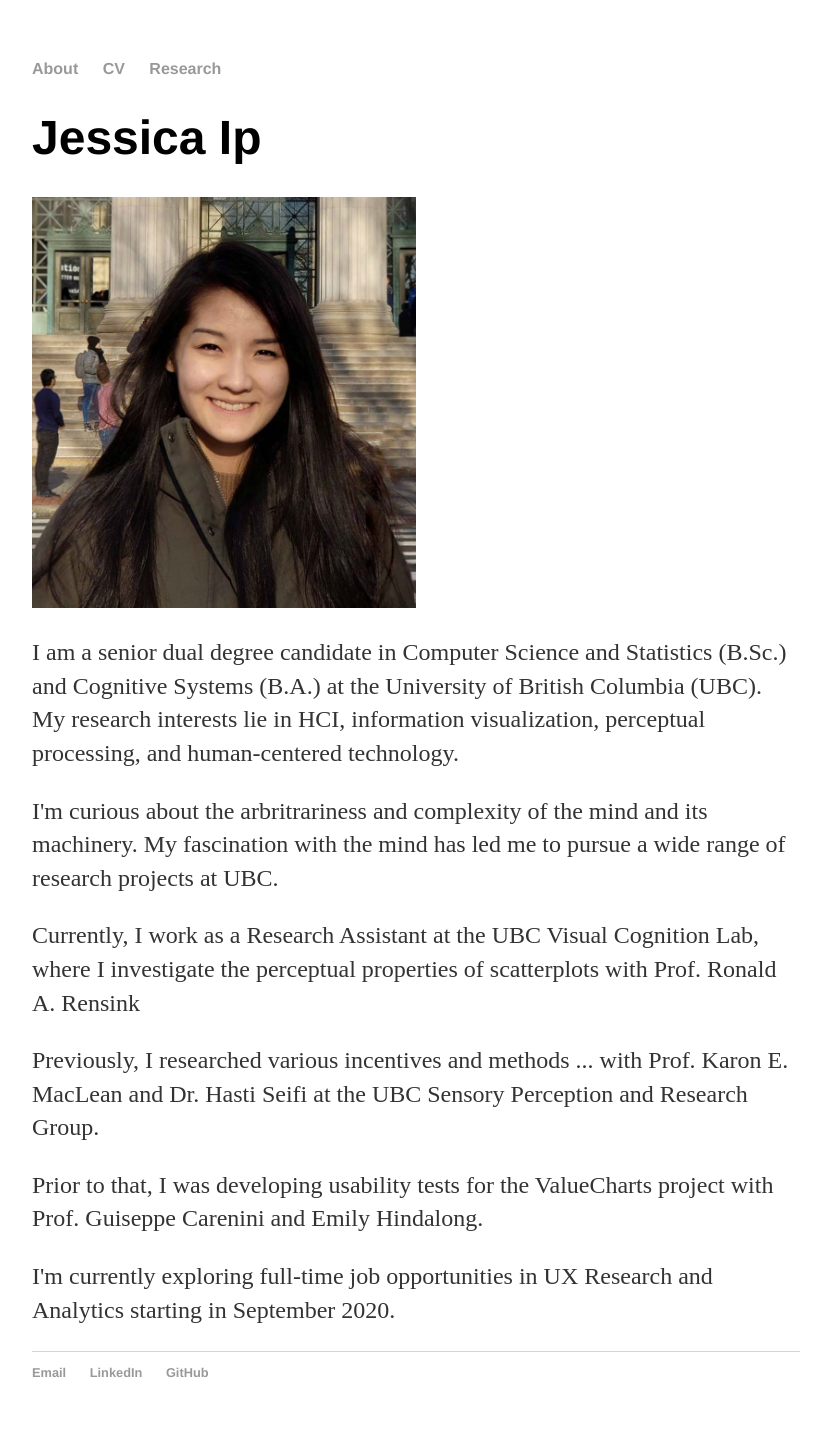
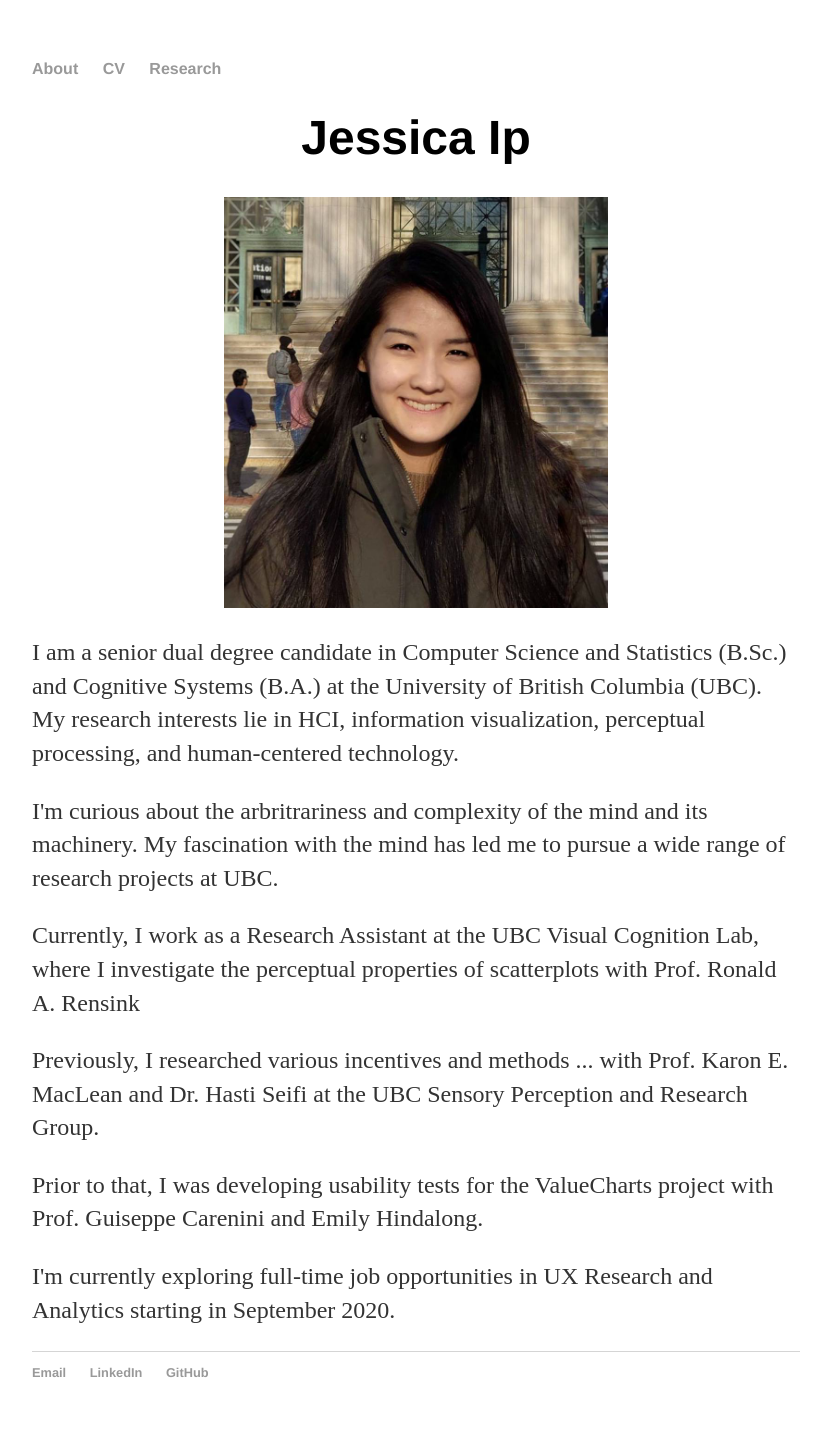
Before and after one commit to ip-jss/ip-jss.github.io, a Jekyll site: the page built from about/index.html, in a window 1280 px wide. Shown: the whole page, without its empty margins (224-1042 px from the left). Built offline with Jekyll 4.4.1, drawn with Linux system fonts in a browser that asks for light colours.

Commit message:
Update index.html

```diff
--- a/about/index.html
+++ b/about/index.html
@@ -12,9 +12,9 @@ title: Jessica Ip
 <!-- First Grid: About -->
 <body>
 <div class="about">
-      <h1>Jessica Ip</h1>
+      <center><h1>Jessica Ip</h1>
 
-      <img src="/pics/Portrait_MIT.PNG" class="img-responsive" alt="" style="width:50%">
+	      <img src="/pics/Portrait_MIT.PNG" class="img-responsive" alt="" style="width:50%"> </center>
 
       <div class="w3-center-align w3-padding-large">
         <p>I am a senior dual degree candidate in Computer Science and Statistics (B.Sc.) and Cognitive Systems (B.A.) at the University of British Columbia (UBC). My research interests lie in HCI, information visualization, perceptual processing, and human-centered technology. </p>
```
